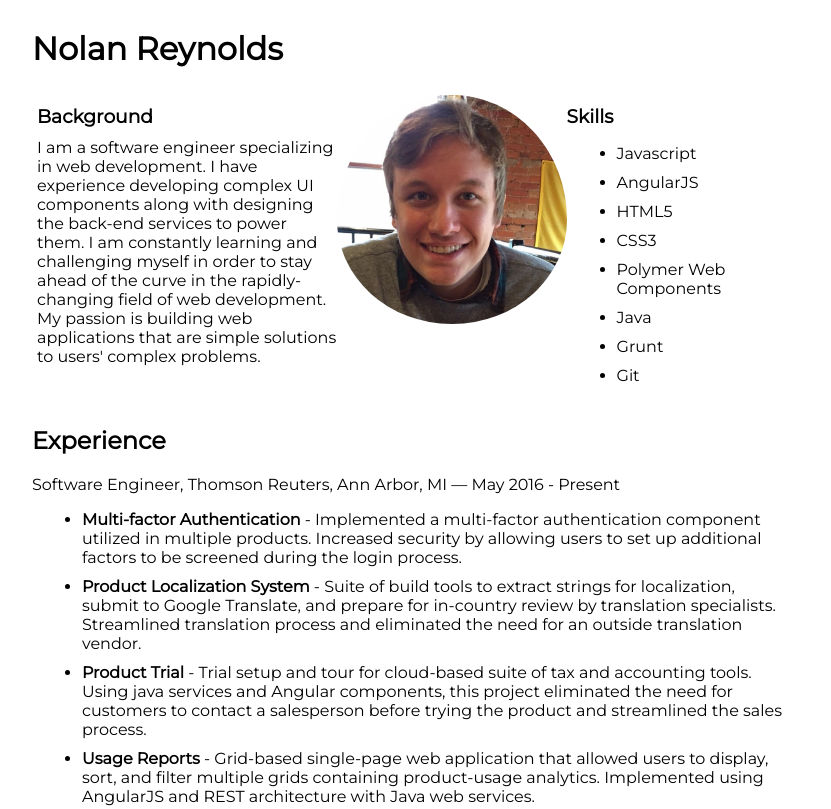
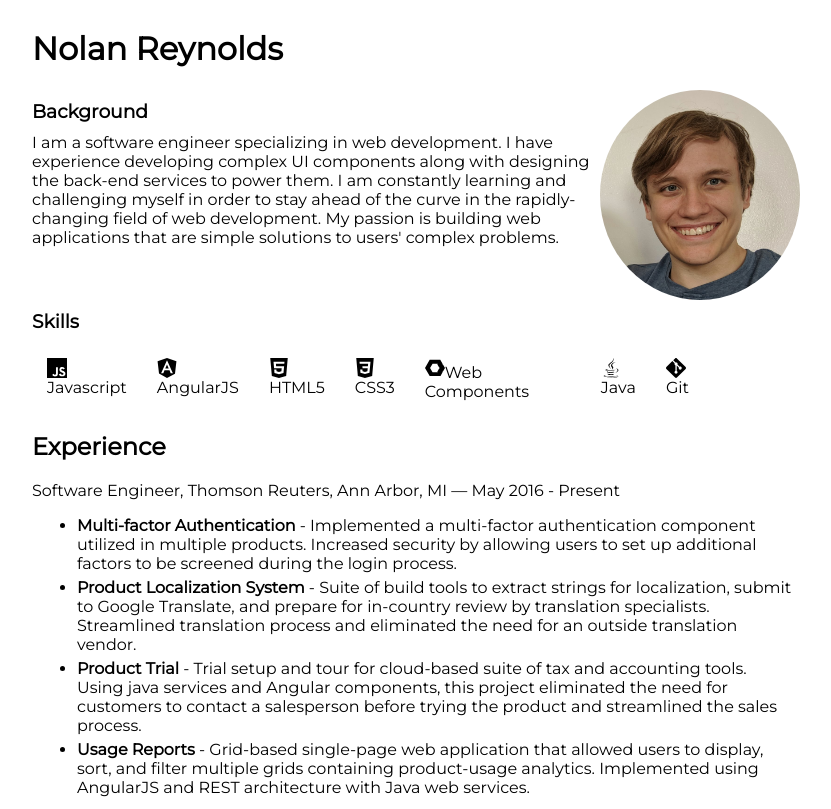
Before and after one commit to njrey/njrey.github.io, a plain HTML site: page index.html in a window 1280 px wide. Shown: the top 809 px of the page, without its empty margins (224-1055 px from the left). Drawn offline with Linux system fonts and the light colour scheme.

Commit message:
Add icons, update pic

```diff
--- a/index.html
+++ b/index.html
@@ -7,32 +7,34 @@
 		<link href="https://fonts.googleapis.com/css?family=Barlow+Condensed|Inconsolata|Montserrat|Open+Sans+Condensed:300" rel="stylesheet">
 	</head>
 	<body>
+		<!-- <div class="nav">
+			<a href="#about">About</a>
+			<a href="#experience">Experience</a>
+			<a href="#contact">Contact</a>
+		</div> -->
 		<h1>Nolan Reynolds</h1>
-		<div class="intro">
+		<div id="about">
 			<div class="background-info">
 				<h3>Background</h3>
 				<div>I am a software engineer specializing in web development. I have experience developing complex UI components along with designing the back-end services to power them. I am constantly learning and challenging myself in order to stay ahead of the curve in the rapidly-changing field of web development. My passion is building web applications that are simple solutions to users' complex problems.</div>
 			</div>
 			<div class="picture-container">
-				<img class="profile-pic" src="profile.jpg">
-			</div>
-			<div class="skills">
-				<h3>Skills</h3>
-				<div>
-					<ul>
-						<li>Javascript</li>
-						<li>AngularJS</li>
-						<li>HTML5</li>
-						<li>CSS3</li>
-						<li>Polymer Web Components</li>
-						<li>Java</li>
-						<li>Grunt</li>
-						<li>Git</li>
-					</ul>
-				</div>
+				<img class="profile-pic" src="profile.png">
 			</div>
 		</div>
-		<div class="resume">
+		<div class="skills">
+			<h3>Skills</h3>
+			<div class="skills-list">
+				<div><img src="javascript.svg">Javascript</div>
+				<div><img src="angular.svg">AngularJS</div>
+				<div><img src="html5.svg">HTML5</div>
+				<div><img src="css3.svg">CSS3</div>
+				<div><img src="webcomponents-dot-org.svg">Web Components</div>
+				<div><img src="java.svg">Java</div>
+				<div><img src="git.svg">Git</div>
+			</div>
+		</div>
+		<div id="experience">
 			<h2>Experience</h2>
 			<div>Software Engineer, Thomson Reuters, Ann Arbor, MI — May 2016 - Present</div>
 				<ul>
@@ -71,7 +73,7 @@
 				</ul>
 				<hr>
 		</div>
-		<div class="contact-info">
+		<div id="contact" class="contact-info">
 			<h2>Contact Me</h2>
 			<div>Nolan Reynolds</div>
 			<button href="mailto:nolan.reynolds.2@gmail.com">nolan.reynolds.2@gmail.com</button>
--- a/resume.css
+++ b/resume.css
@@ -3,7 +3,6 @@ html {
 }
 body {
 	font-family: Montserrat;
-	/*background-color: #68baed;*/
 	display: flex;
 	flex-direction: column;
 	justify-content: center;
@@ -21,39 +20,33 @@ hr {
 	margin-top: 10px;
 	margin-bottom: 20px;
 }
-li {
-	margin: 10px 10px;
+.skills .skills-list {
+	display: flex;
+	flex-wrap: wrap;
+	width: 100%;
 }
-.intro {
-	/*border: 1px solid white;*/
-	/*background-color: #66a4cc;*/
+.skills-list div {
+	height: 40px;
+	margin: 15px;
+}
+.skills-list img {
+	max-height: 50%;
+}
+#about {
 	display: flex;
-	flex-direction: row;
 	flex-wrap: wrap;
-	padding: 5px
-}
-.picture-container {
-	flex-grow: 2;
-	width: 30%;
-	min-width: 200px;
-    text-align: center;
 }
 .profile-pic {
-	width: 100%;
+	width: 200px;
 	border-radius: 50%;
-	padding-bottom: 20px;
 }
 .background-info {
 	width: 35%;
 	min-width: 300px;
 	flex-grow: 1;
 }
-.skills {
-	width: 30%;
-	min-width: 200px;
-	flex-grow: 1;
-}
-.resume {
+#experience li {
+	margin: 5px;
 }
 .contact-info {
 	text-align: center;
```
Also changed, not shown: resumes.html (+1 -1 lines), angular.svg (added), css3.svg (added), git.svg (added), html5.svg (added), java.svg (added), javascript.svg (added), profile.jpg (deleted), profile.png (added), webcomponents-dot-org.svg (added).
